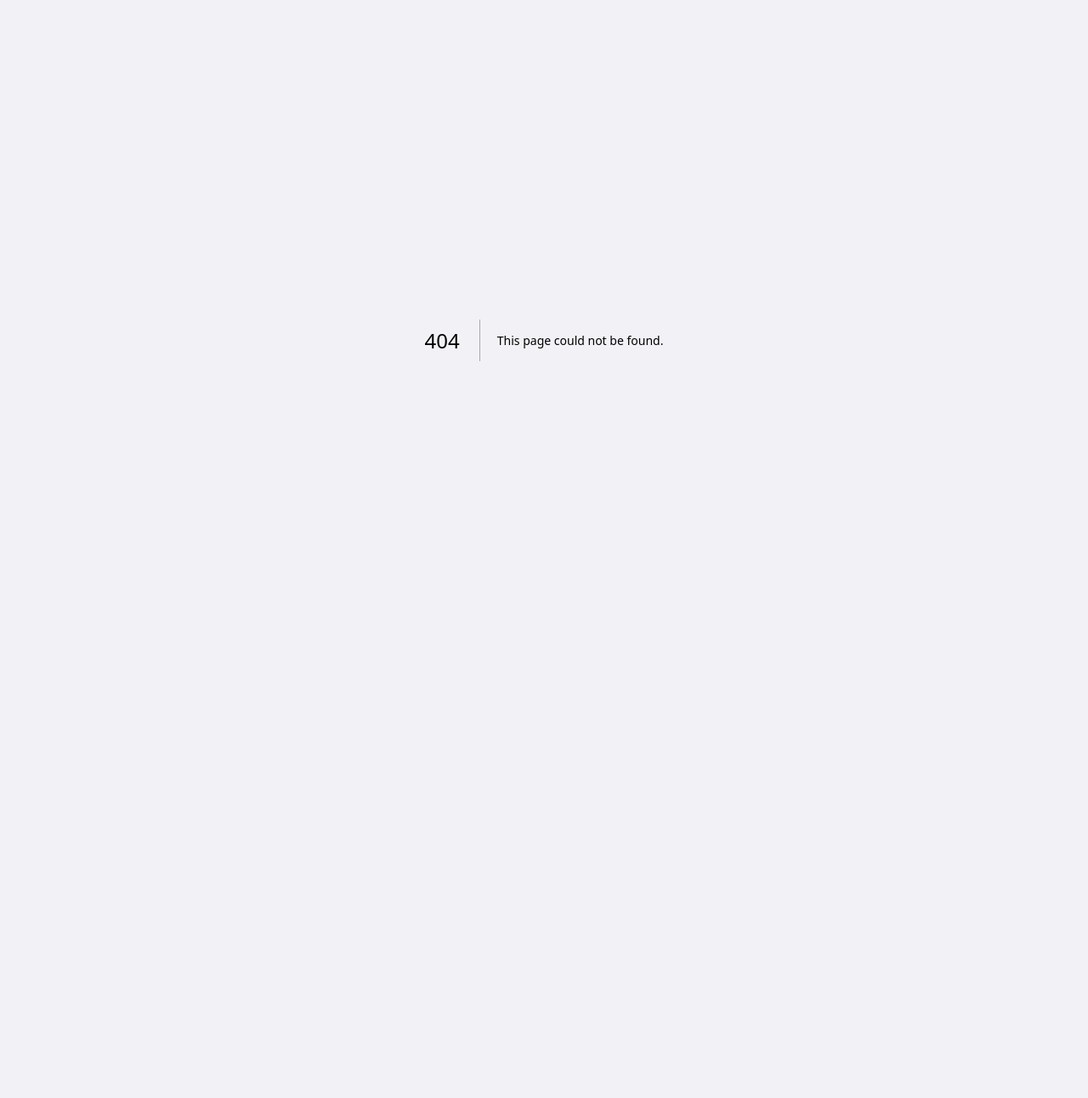
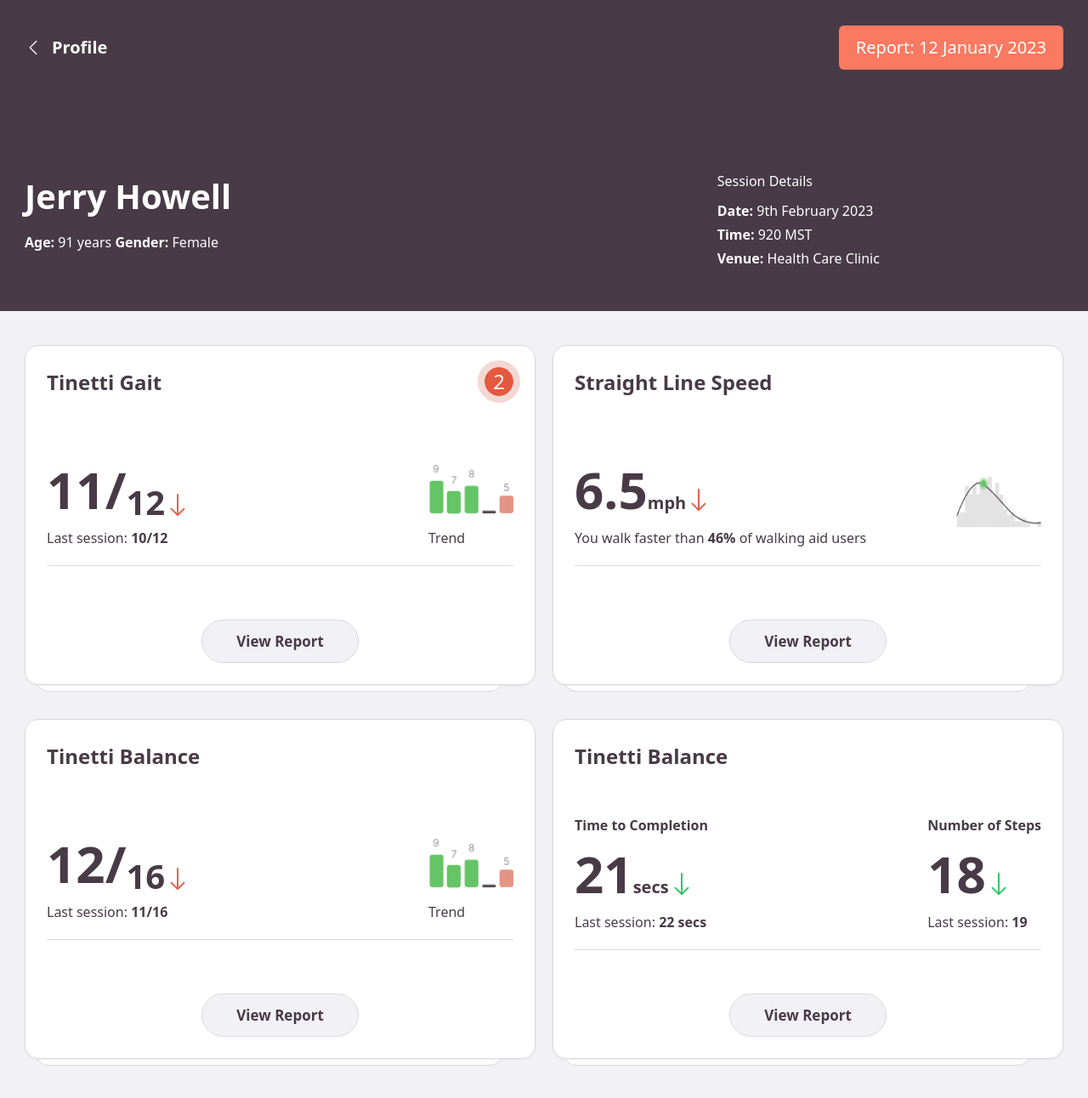
Before and after one commit to haisontop/camino-test, a Next.js app: page /assessmentreport/1 in a window 1280 px wide. Before the commit this address had no page. Shown: the top 1292 px of the page at 85% size. Before the commit the page ends 800 px from the top, so only its background shows below. Built offline with nearby package versions, Linux system fonts and the light colour scheme.

Commit message:
add assessmentreport

```diff
--- /dev/null
+++ b/src/pages/assessmentreport/[id].tsx
@@ -0,0 +1,188 @@
+import Image from "next/image";
+import React from "react";
+import { BsArrowDown, BsChevronLeft } from "react-icons/bs";
+
+const assesmentreport = () => {
+  return (
+    <div className="pb-[125px]">
+      <div className="bg-primary-600">
+        <div className="px-[29px] py-[30px] flex items-center justify-between bg-primary-600">
+          <div>
+            <div className="flex items-center gap-3 text-[20px] font-bold text-white">
+              <BsChevronLeft /> Profile
+            </div>
+          </div>
+          <div>
+            <button className="bg-[#FA7961] px-[20px] py-3 text-xl rounded-md text-white">
+              Report: 12 January 2023
+            </button>
+          </div>
+        </div>
+        <div className="bg-primary-600 px-[29px] grid grid-cols-3 pt-[89px] pb-[50px]">
+          <div>
+            <h1 className="text-[40px] font-bold text-white">Jerry Howell</h1>
+            <p className="text-base text-white mt-[12px]">
+              {" "}
+              <span className="font-bold">Age:</span> 91 years{" "}
+              <span className="font-bold">Gender:</span> Female
+            </p>
+          </div>
+          <div></div>
+          <div className="text-white text-base">
+            <h1>Session Details</h1>
+            <div className="font-normal mt-[11px]">
+              <span className="font-bold">Date: </span>9th February 2023
+            </div>
+            <div className="font-normal mt-1">
+              <span className="font-bold">Time: </span>920 MST
+            </div>
+            <div className="font-normal mt-1">
+              <span className="font-bold">Venue: </span>Health Care Clinic
+            </div>
+          </div>
+        </div>
+      </div>
+      <div className="px-[29px] mt-[40px] grid grid-cols-2 gap-x-5 gap-y-10">
+        {/* Tinetti Gait */}
+        <div className="relative h-[400px] text-primary-600">
+          <div className="p-[25px] top-0 w-full relative z-50 rounded-2xl border border-primary-100 bg-white h-full flex flex-col justify-between drop-shadow-sm">
+            <div className="flex justify-between text-[24px]">
+              <h2 className="font-bold">Tinetti Gait</h2>
+              <div className="w-[34px] h-[34px] rounded-full flex justify-center items-center bg-[#E4593F] text-white outline outline-8 outline-[#E8B1A780]">
+                2
+              </div>
+            </div>
+            <div className="flex justify-between  border-b border-primary-100 pb-[20px]">
+              <div>
+                <h1 className="text-[60px] font-bold flex items-end">
+                  11/<span className="text-[40px]">12</span>
+                  <BsArrowDown className="text-[30px] font-bold mb-3 text-[#E4593F]" />
+                </h1>
+                <p className="text-base">
+                  Last session: <span className="font-bold">10/12</span>
+                </p>
+              </div>
+              <div className="flex flex-col justify-end">
+                <div className="w-[100px] relative h-[60px]">
+                  <Image src="/utils/image/chart1.png" alt="char" fill />
+                </div>
+                <p className="text-base mt-4">Trend</p>
+              </div>
+            </div>
+            <div>
+              <button className="border border-primary-100 text-primary-600 px-10 mx-auto py-3 rounded-full flex items-center justify-center gap-2 text-[17px] font-bold bg-primary-50">
+                View Report
+              </button>
+            </div>
+          </div>
+          <div className="bg-white border border-primary-100 h-full absolute -bottom-2 w-11/12 rounded-2xl left-3"></div>
+        </div>
+        {/* Straight Line Speed */}
+        <div className="relative h-[400px] text-primary-600">
+          <div className="p-[25px] top-0 w-full relative z-50 rounded-2xl border border-primary-100 bg-white h-full flex flex-col justify-between drop-shadow-sm">
+            <div className="flex justify-between text-[24px]">
+              <h2 className="font-bold">Straight Line Speed</h2>
+              <div />
+            </div>
+            <div className="border-b border-primary-100 pb-[20px]">
+              <div className="flex justify-between">
+                <div>
+                  <h1 className="text-[60px] font-bold">
+                    6.5<span className="text-[20px]">mph</span>
+                    <BsArrowDown className="text-[30px] inline-block font-bold mt-3 text-[#E4593F]" />
+                  </h1>
+                </div>
+                <div className="flex flex-col justify-end">
+                  <div className="w-[100px] relative h-[60px]">
+                    <Image src="/utils/image/chart2.png" alt="char" fill />
+                  </div>
+                </div>
+              </div>
+              <p className="text-base">
+                You walk faster than <span className="font-bold">46%</span> of
+                walking aid users
+              </p>
+            </div>
+            <div>
+              <button className="border border-primary-100 text-primary-600 px-10 mx-auto py-3 rounded-full flex items-center justify-center gap-2 text-[17px] font-bold bg-primary-50">
+                View Report
+              </button>
+            </div>
+          </div>
+          <div className="bg-white border border-primary-100 h-full absolute -bottom-2 w-11/12 rounded-2xl left-3"></div>
+        </div>
+        {/* Tinetti Balance */}
+        <div className="relative h-[400px] text-primary-600">
+          <div className="p-[25px] top-0 w-full relative z-50 rounded-2xl border border-primary-100 bg-white h-full flex flex-col justify-between drop-shadow-sm">
+            <div className="flex justify-between text-[24px]">
+              <h2 className="font-bold">Tinetti Balance</h2>
+              <div></div>
+            </div>
+            <div className="flex justify-between  border-b border-primary-100 pb-[20px]">
+              <div>
+                <h1 className="text-[60px] font-bold flex items-end">
+                  12/<span className="text-[40px]">16</span>
+                  <BsArrowDown className="text-[30px] font-bold mb-3 text-[#E4593F]" />
+                </h1>
+                <p className="text-base">
+                  Last session: <span className="font-bold">11/16</span>
+                </p>
+              </div>
+              <div className="flex flex-col justify-end">
+                <div className="w-[100px] relative h-[60px]">
+                  <Image src="/utils/image/chart1.png" alt="char" fill />
+                </div>
+                <p className="text-base mt-4">Trend</p>
+              </div>
+            </div>
+            <div>
+              <button className="border border-primary-100 text-primary-600 px-10 mx-auto py-3 rounded-full flex items-center justify-center gap-2 text-[17px] font-bold bg-primary-50">
+                View Report
+              </button>
+            </div>
+          </div>
+          <div className="bg-white border border-primary-100 h-full absolute -bottom-2 w-11/12 rounded-2xl left-3"></div>
+        </div>
+        {/* Figure 8 */}
+        <div className="relative h-[400px] text-primary-600">
+          <div className="p-[25px] top-0 w-full relative z-50 rounded-2xl border border-primary-100 bg-white h-full flex flex-col justify-between drop-shadow-sm">
+            <div className="flex justify-between text-[24px]">
+              <h2 className="font-bold">Tinetti Balance</h2>
+              <div></div>
+            </div>
+            <div className="flex justify-between  border-b border-primary-100 pb-[20px]">
+              <div>
+                <p className="text-base font-bold">Time to Completion</p>
+                <h1 className="text-[60px] font-bold">
+                  21<span className="text-[20px]">secs</span>
+                  <BsArrowDown className="text-[30px] inline-block font-bold mt-3 text-green-500" />
+                </h1>
+                <p className="text-base">
+                  Last session: <span className="font-bold">22 secs</span>
+                </p>
+              </div>
+              <div>
+                <p className="text-base font-bold">Number of Steps</p>
+                <h1 className="text-[60px] font-bold">
+                  18
+                  <BsArrowDown className="text-[30px] inline-block font-bold mt-3 text-green-500" />
+                </h1>
+                <p className="text-base">
+                  Last session: <span className="font-bold">19</span>
+                </p>
+              </div>
+            </div>
+            <div>
+              <button className="border border-primary-100 text-primary-600 px-10 mx-auto py-3 rounded-full flex items-center justify-center gap-2 text-[17px] font-bold bg-primary-50">
+                View Report
+              </button>
+            </div>
+          </div>
+          <div className="bg-white border border-primary-100 h-full absolute -bottom-2 w-11/12 rounded-2xl left-3"></div>
+        </div>
+      </div>
+    </div>
+  );
+};
+
+export default assesmentreport;
--- a/src/pages/patientlist/[id].tsx
+++ b/src/pages/patientlist/[id].tsx
@@ -36,7 +36,7 @@ const profile = () => {
   return (
     <div>
       <div className="flex bg-white justify-between px-[29px] py-[18px] border-b border-primary-100">
-        <div className="flex items-center gap-3 text-[20px] font-bold text-primary-600">
+        <div onClick={()=>router.push("/patientlist")} className="flex items-center gap-3 text-[20px] font-bold text-primary-600">
           <BsChevronLeft /> Patient List
         </div>
         <div className="relative w-[172px] h-[63px]">
```
Also changed, not shown: public/utils/image/chart1.png (added), public/utils/image/chart2.png (added).
